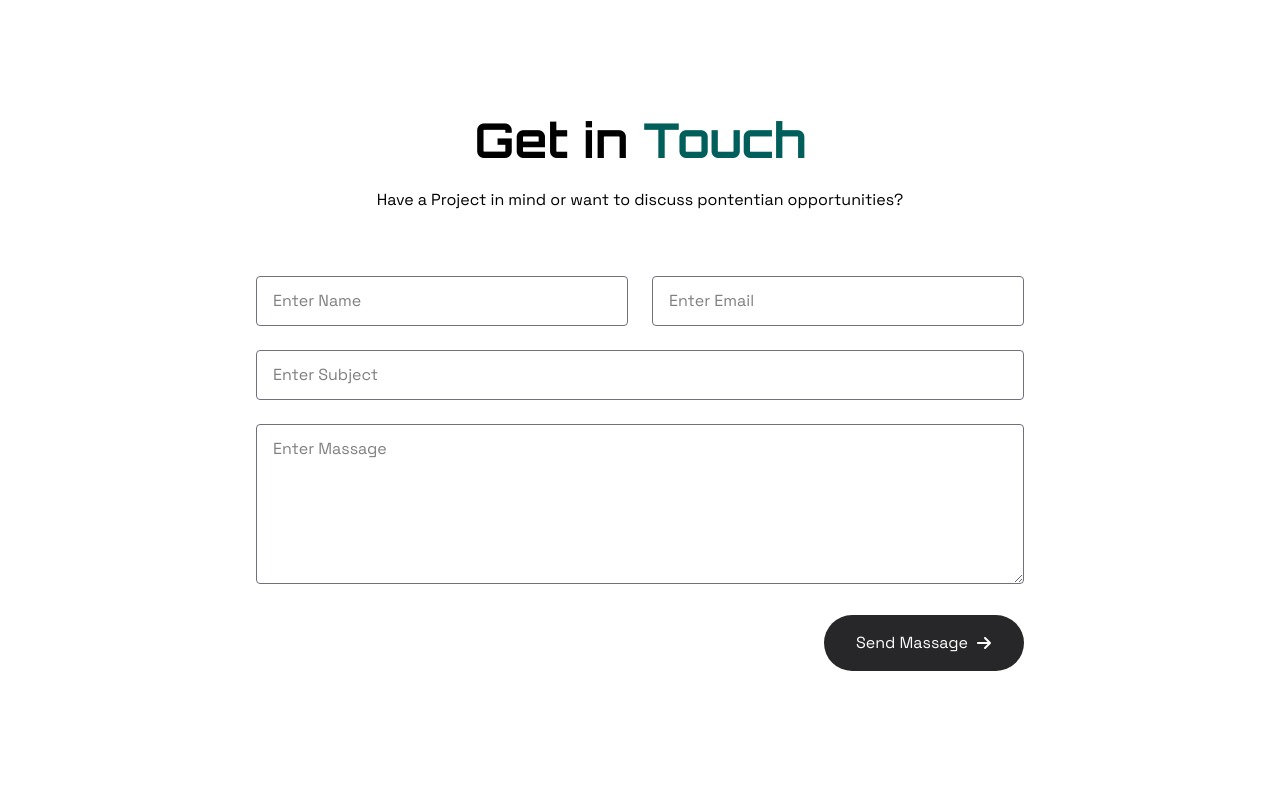
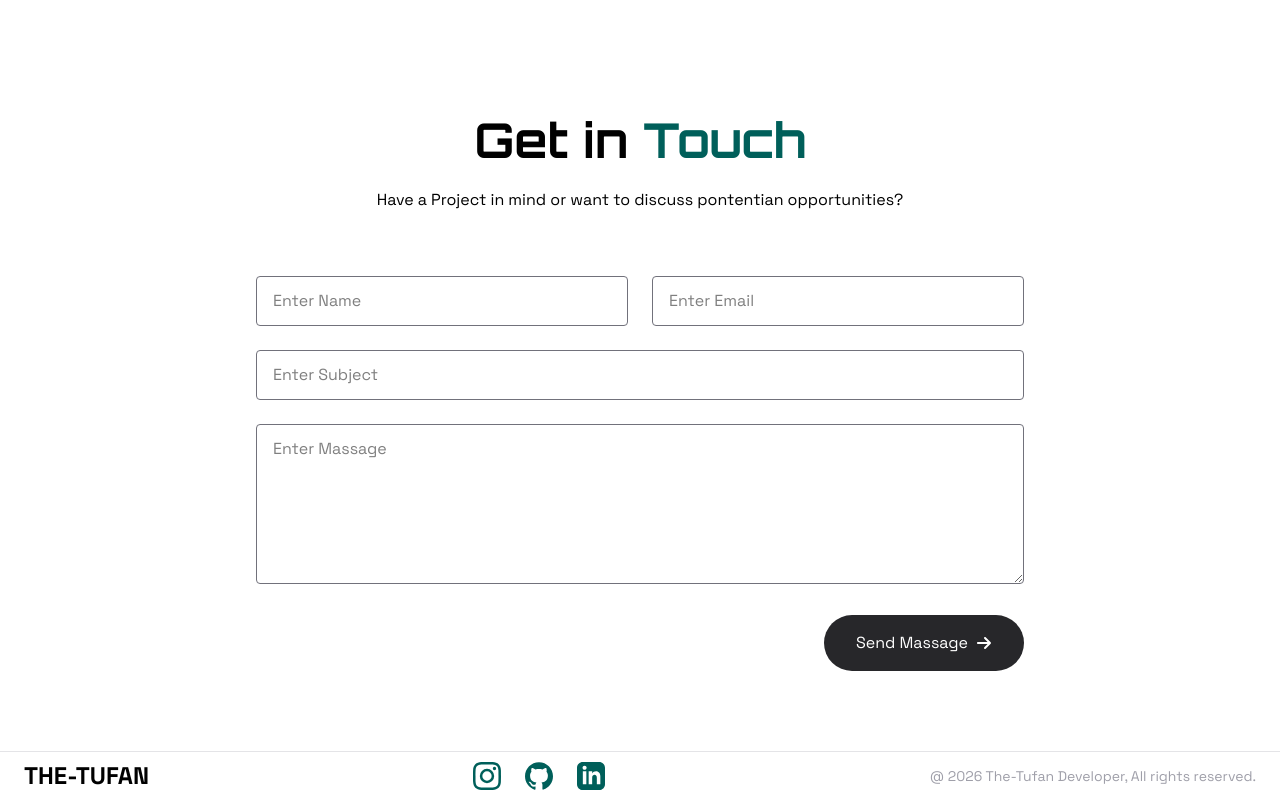
Before and after one commit to Ethan282/my_profile_v1, a React (Vite) app: page / in a window 1280 px wide. Shown: the part 2872-3672 px from the top of the page. Before the commit the page ends 3623 px from the top, so only its background shows below. Built offline with nearby package versions, Linux system fonts and the light colour scheme.

Commit message:
add Footer component and include it in Home page

```diff
--- a/src/Pages/Home.jsx
+++ b/src/Pages/Home.jsx
@@ -5,6 +5,7 @@ import Work from '../components/Work'
 import Skills from '../components/Skills'
 import AboutMe from '../components/AboutMe'
 import Contact from '../components/Contact'
+import Footer from '../components/Footer'
 
 const Home = () => {
   return (
@@ -15,6 +16,7 @@ const Home = () => {
       <Skills/>
       <AboutMe/>
       <Contact/>
+      <Footer/>
     </div>
   )
 }
--- /dev/null
+++ b/src/components/Footer.jsx
@@ -0,0 +1,40 @@
+import React from 'react'
+
+const Footer = () => {
+    return (
+        <div className='py-2 border-t border-zinc-200'>
+            <div className="max-w-7xl mx-auto px-6">
+                <div className="flex flex-col md:flex-row items-center justify-between">
+                    <div className="mb-6 md:mb-0">
+                        <span className=' uppercase text-2xl font-bold'>
+                            The-Tufan
+                        </span>
+                    </div>
+                    <div className="flex space-x-6 mb-6 md:mb-0 ">
+                        <a href='#' className='text-teal-800 hover:text-teal-900 transition' aria-label='Instagram'>
+                            <svg xmlns='http://www.w3.org/2000/svg' width='28' height='28' viewBox='0 0 24 24' role='img' aria-hidden='true'>
+                                <path d='M12 2.163c3.204 0 3.584.012 4.85.07 3.252.148 4.771 1.691 4.919 4.919.058 1.265.069 1.645.069 4.849 0 3.205-.012 3.584-.069 4.849-.149 3.225-1.664 4.771-4.919 4.919-1.266.058-1.644.07-4.85.07-3.204 0-3.584-.012-4.849-.07-3.26-.149-4.771-1.699-4.919-4.92-.058-1.265-.07-1.644-.07-4.849 0-3.204.013-3.583.07-4.849.149-3.227 1.664-4.771 4.919-4.919 1.266-.057 1.645-.069 4.849-.069zM12 0C8.741 0 8.333.014 7.053.072 2.695.272.273 2.69.073 7.051.014 8.333 0 8.741 0 12c0 3.259.014 3.668.072 4.948.2 4.358 2.618 6.78 6.98 6.98 1.281.058 1.689.072 4.948.072 3.259 0 3.668-.014 4.948-.072 4.354-.2 6.782-2.618 6.979-6.98.059-1.28.073-1.689.073-4.948 0-3.259-.014-3.667-.072-4.947-.196-4.354-2.617-6.78-6.979-6.98C15.668.014 15.259 0 12 0zm0 5.838a6.162 6.162 0 100 12.324 6.162 6.162 0 000-12.324zM12 16a4 4 0 110-8 4 4 0 010 8zm6.406-11.845a1.44 1.44 0 100 2.881 1.44 1.44 0 000-2.881z' fill='currentColor'/>
+                            </svg>
+                        </a>
+                        <a href='#' className='text-teal-800 hover:text-teal-900 transition' aria-label='GitHub'>
+                            <svg xmlns='http://www.w3.org/2000/svg' width='28' height='28' viewBox='0 0 24 24' role='img' aria-hidden='true'>
+                                <path d='M12 .297c-6.63 0-12 5.373-12 12 0 5.303 3.438 9.8 8.205 11.385.6.113.82-.258.82-.577 0-.285-.01-1.04-.015-2.04-3.338.724-4.042-1.61-4.042-1.61C4.422 18.07 3.633 17.7 3.633 17.7c-1.087-.744.084-.729.084-.729 1.205.084 1.838 1.236 1.838 1.236 1.07 1.835 2.809 1.305 3.495.998.108-.776.417-1.305.76-1.605-2.665-.3-5.466-1.332-5.466-5.93 0-1.31.465-2.38 1.235-3.22-.135-.303-.54-1.523.105-3.176 0 0 1.005-.322 3.3 1.23.96-.267 1.98-.399 3-.405 1.02.006 2.04.138 3 .405 2.28-1.552 3.285-1.23 3.285-1.23.645 1.653.24 2.873.12 3.176.765.84 1.23 1.91 1.23 3.22 0 4.61-2.805 5.625-5.475 5.92.42.36.81 1.096.81 2.22 0 1.606-.015 2.896-.015 3.286 0 .315.21.69.825.57C20.565 22.092 24 17.592 24 12.297c0-6.627-5.373-12-12-12' fill='currentColor'/>
+                            </svg>
+                        </a>
+                        <a href='#' className='text-teal-800 hover:text-teal-900 transition' aria-label='LinkedIn'>
+                            <svg xmlns='http://www.w3.org/2000/svg' width='28' height='28' viewBox='0 0 24 24' role='img' aria-hidden='true'>
+                                <path d='M19 0h-14c-2.761 0-5 2.239-5 5v14c0 2.761 2.239 5 5 5h14c2.762 0 5-2.239 5-5v-14c0-2.761-2.238-5-5-5zm-11 19h-3v-11h3v11zm-1.5-12.268c-.966 0-1.75-.779-1.75-1.75s.784-1.75 1.75-1.75 1.75.779 1.75 1.75-.784 1.75-1.75 1.75zm13.5 12.268h-3v-5.604c0-3.368-4-3.113-4 0v5.604h-3v-11h3v1.765c1.396-2.586 7-2.777 7 2.476v6.759z' fill='currentColor'/>
+                            </svg>
+                        </a>
+                    </div>
+                    <div className='text-zinc-400 text-sm'>
+                        @ 2026 The-Tufan Developer, All rights reserved.
+                    </div>
+                </div>
+            </div>
+
+        </div>
+    )
+}
+
+export default Footer
```
